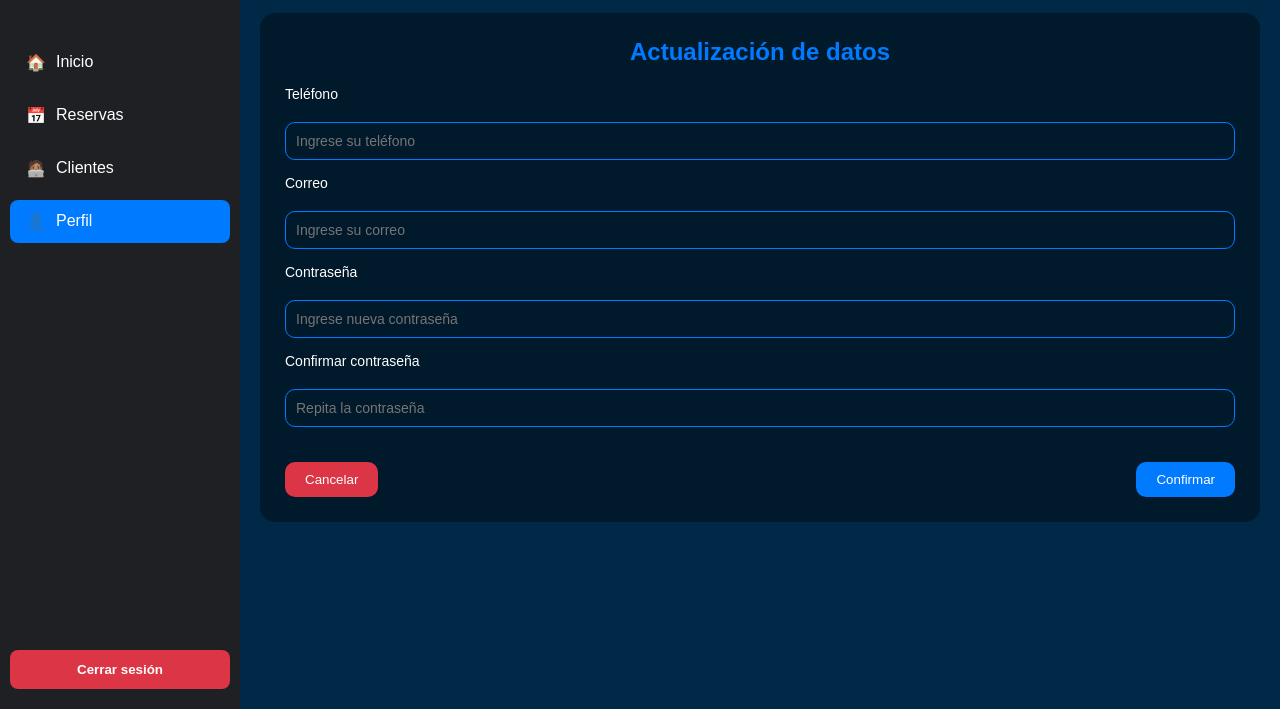
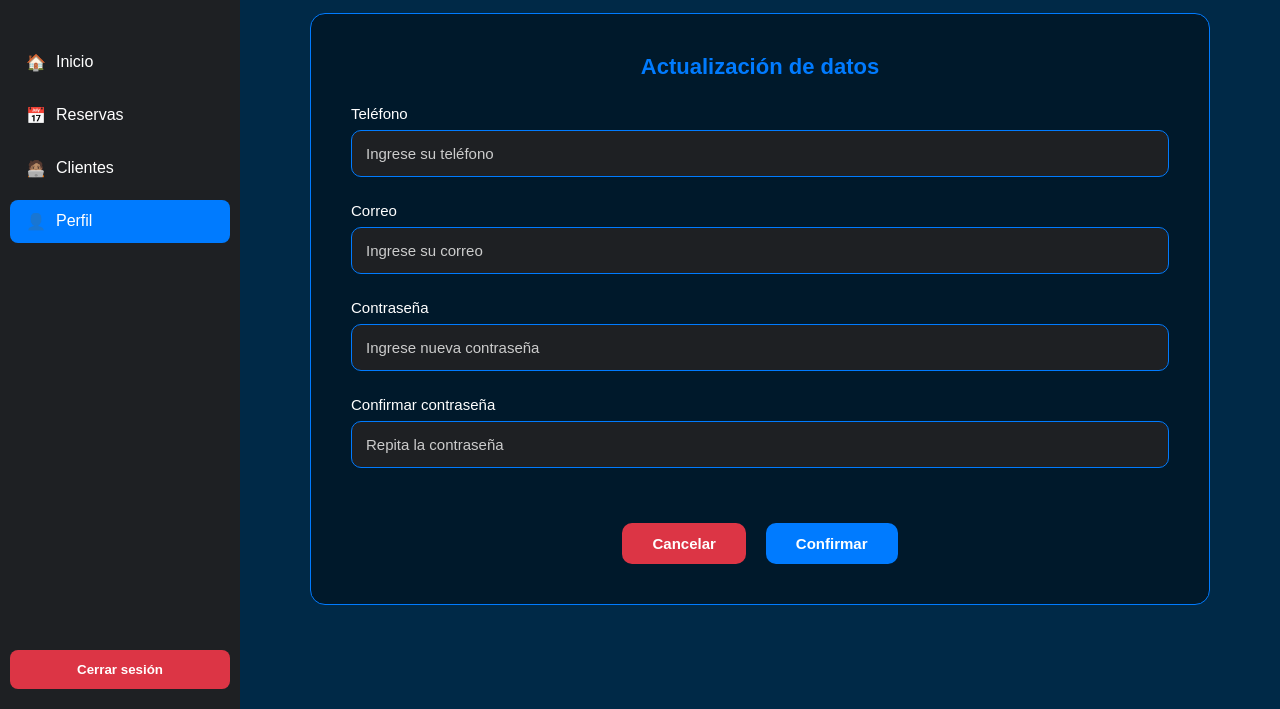
Before and after one commit to Nicoals15/4VNFS, a plain HTML site: page Barbero_perfil.html in a window 1280 px wide. Shown: the part 91-800 px from the top of the page. Drawn offline with Linux system fonts and the light colour scheme.

Commit message:
correcion barbero_perfil

```diff
--- a/Barbero_perfil.html
+++ b/Barbero_perfil.html
@@ -28,7 +28,7 @@
           <span class="icon">🧑🏽‍💻</span>
           <span>Clientes</span>
         </a>
-    <a href="./Barbero_clientes.html" class="nav-item active">
+        <a href="./Barbero_perfil.html" class="nav-item active">
           <span class="icon">👤</span>
           <span>Perfil</span>
         </a>
@@ -49,26 +49,32 @@
       </header>
 
       <!-- Contenido perfil -->
-      <section class="card perfil-card">
+      <section class="profile-update-section">
+        <div class="profile-update-card">
           <h2>Actualización de datos</h2>
-        <form class="perfil-form">
-          <label>Teléfono</label>
-          <input type="text" placeholder="Ingrese su teléfono">
-
-          <label>Correo</label>
-          <input type="email" placeholder="Ingrese su correo">
-
-          <label>Contraseña</label>
-          <input type="password" placeholder="Ingrese nueva contraseña">
-
-          <label>Confirmar contraseña</label>
-          <input type="password" placeholder="Repita la contraseña">
-
-          <div class="perfil-buttons">
-            <button type="button" class="btn cancelar">Cancelar</button>
-            <button type="submit" class="btn confirmar">Confirmar</button>
+          <form class="update-form">
+            <div class="form-group">
+              <label for="phone">Teléfono</label>
+              <input type="text" id="phone" name="phone" placeholder="Ingrese su teléfono">
+            </div>
+            <div class="form-group">
+              <label for="email">Correo</label>
+              <input type="email" id="email" name="email" placeholder="Ingrese su correo">
+            </div>
+            <div class="form-group">
+              <label for="password">Contraseña</label>
+              <input type="password" id="password" name="password" placeholder="Ingrese nueva contraseña">
+            </div>
+            <div class="form-group">
+              <label for="confirm-password">Confirmar contraseña</label>
+              <input type="password" id="confirm-password" name="confirm-password" placeholder="Repita la contraseña">
+            </div>
+            <div class="form-buttons">
+              <button type="button" class="cancel-button">Cancelar</button>
+              <button type="submit" class="confirm-button">Confirmar</button>
             </div>
           </form>
+        </div>
       </section>
     </main>
   </div>
--- a/css/Barbero/styles_barbero_perfil.css
+++ b/css/Barbero/styles_barbero_perfil.css
@@ -106,70 +106,94 @@ body {
   border: 2px solid #fff;
 }
 
-/* Card */
-.card {
-  background: var(--bg-card);
-  padding: 25px;
-  border-radius: 15px;
-  margin-top: 20px;
+/* Sección perfil */
+.profile-update-section {
+  display: flex;
+  justify-content: center;
+  width: 100%;
 }
 
-.card h2 {
-  margin-bottom: 20px;
+.profile-update-card {
+  background: var(--bg-card);
+  padding: 40px;
+  border-radius: 15px;
+  width: 90%;         /* ancho grande */
+  min-height: 500px;  /* altura mayor */
+  margin: auto;
+  border: 1px solid var(--blue-active);
+}
+
+.profile-update-card h2 {
+  margin-bottom: 25px;
   color: var(--blue-active);
   text-align: center;
+  font-size: 22px;
 }
 
-/* Formulario perfil */
-.perfil-form {
+/* Formulario */
+.update-form {
   display: flex;
   flex-direction: column;
-  gap: 15px;
+  gap: 25px;
+  width: 100%;
 }
 
-.perfil-form label {
-  text-align: left;
-  font-size: 14px;
-  margin-bottom: 5px;
+.form-group {
+  display: flex;
+  flex-direction: column;
+  width: 100%;
 }
 
-.perfil-form input {
-  background: transparent;
+.form-group label {
+  margin-bottom: 8px;
+  font-size: 15px;
+}
+
+.form-group input {
+  background: #1e2023;
   border: 1px solid var(--blue-active);
   border-radius: 10px;
-  padding: 10px;
+  padding: 14px;
   color: #fff;
-  font-size: 14px;
+  font-size: 15px;
+  width: 100%;
+}
+
+.form-group input::placeholder {
+  color: var(--text-muted);
 }
 
 /* Botones */
-.perfil-buttons {
+.form-buttons {
   display: flex;
-  justify-content: space-between;
-  margin-top: 20px;
+  justify-content: center;
+  gap: 20px;
+  margin-top: 30px;
 }
 
-.btn {
+.cancel-button,
+.confirm-button {
   border: none;
   border-radius: 10px;
   color: #fff;
-  padding: 10px 20px;
+  padding: 12px 30px;
   cursor: pointer;
-  transition: 0.3s;
+  font-weight: bold;
+  font-size: 15px;
 }
 
-.btn.cancelar {
+.cancel-button {
   background: var(--red-logout);
 }
 
-.btn.confirmar {
+.confirm-button {
   background: var(--blue-active);
 }
 
-.btn.cancelar:hover {
+.cancel-button:hover {
   background-color: #a71d2a;
 }
 
-.btn.confirmar:hover {
+.confirm-button:hover {
   background-color: #0056b3;
 }
```
Lines whose indentation alone changed are shown as unchanged.
